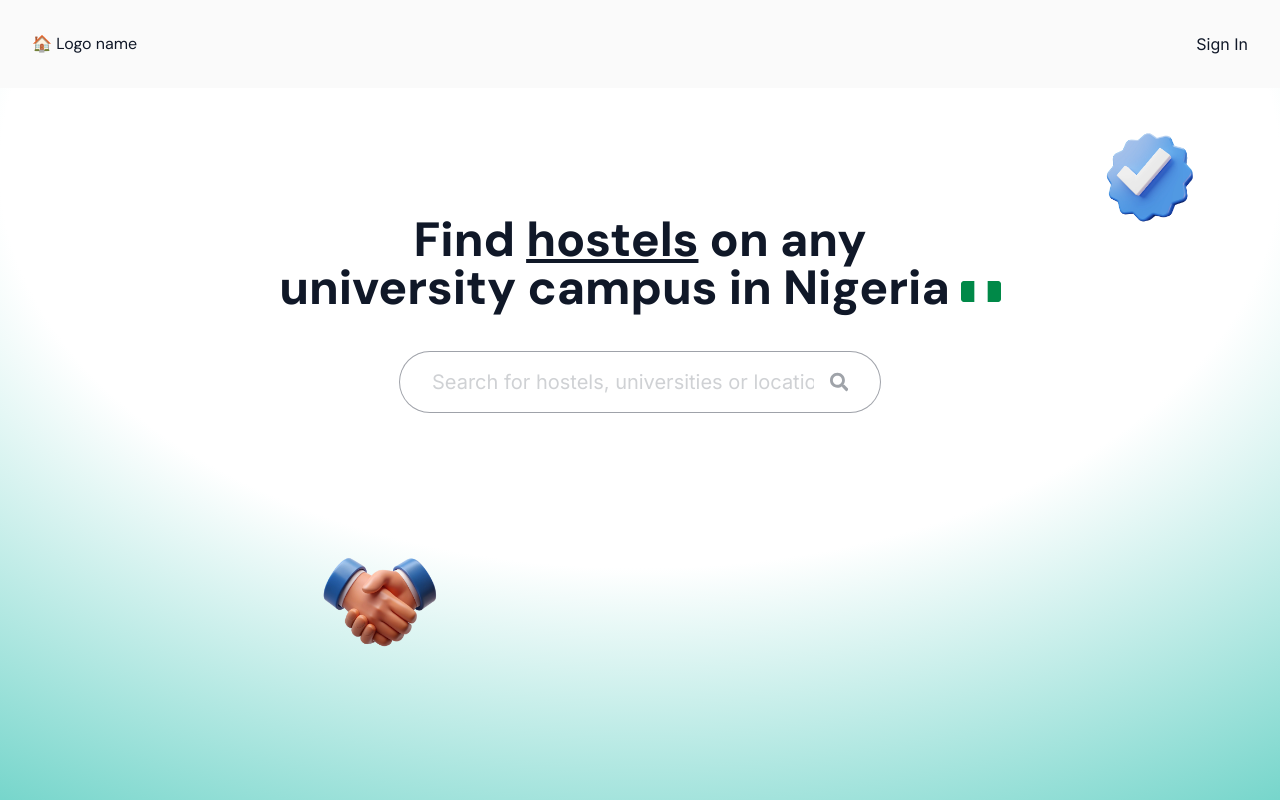
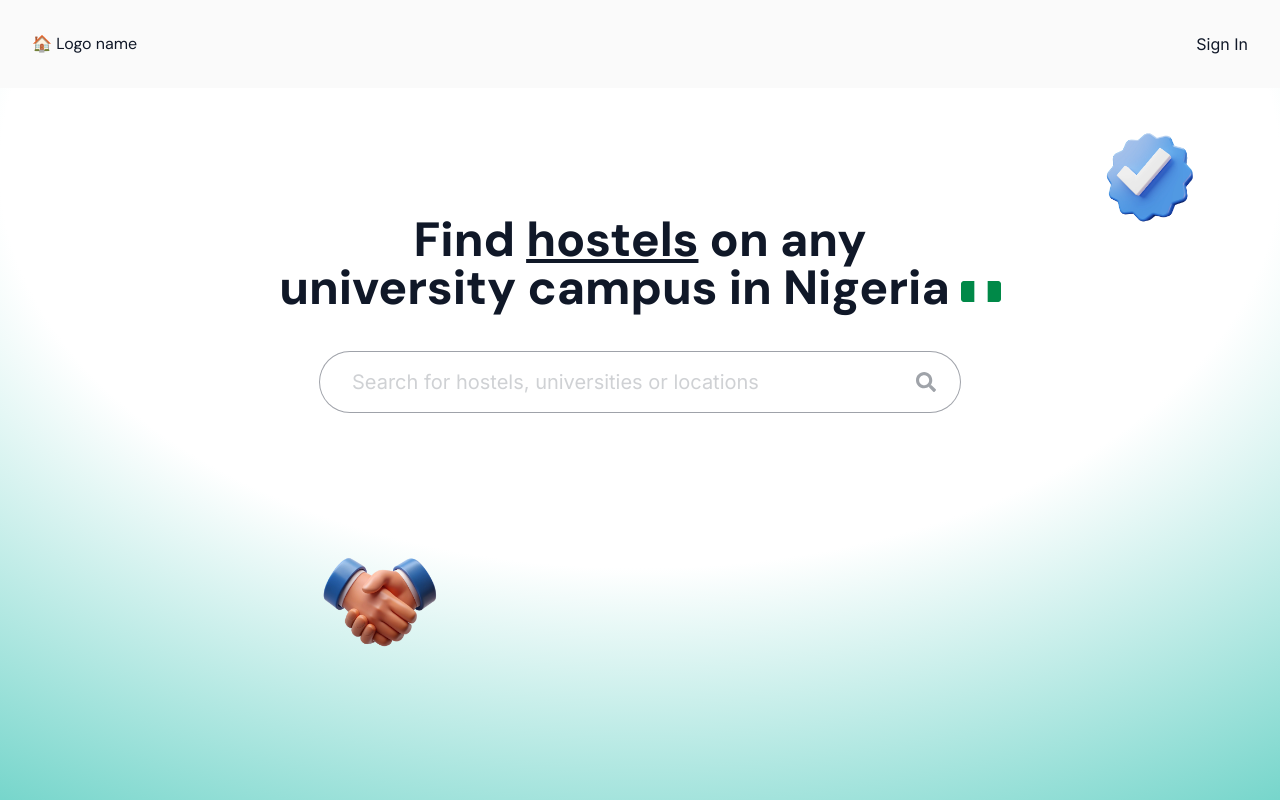
Before and after one commit to fagbenjaenoch/dorms-ng, a Next.js app in the folder apps/frontend/: page / in a window 1280 px wide. Shown: the top 800 px of the page. Built offline with nearby package versions, Linux system fonts and the light colour scheme.

Commit message:
updated landing search ui button

```diff
--- a/apps/frontend/app/components/LandingSearch.tsx
+++ b/apps/frontend/app/components/LandingSearch.tsx
@@ -2,13 +2,15 @@ import { FaSearch } from "react-icons/fa";
 
 export default function LandingSearch() {
   return (
-    <div className="text-xl px-8 py-4 w-120 flex items-center gap-4 ring ring-gray-900/40 rounded-full text-gray-900/40">
+    <div className="relative text-xl px-8 py-4 w-160 flex items-center gap-4 ring ring-gray-900/40 rounded-full text-gray-900/40">
       <input
         type="text"
-        className="w-full"
+        className="w-full mr-8"
         placeholder="Search for hostels, universities or locations"
       />
-      <FaSearch className="cursor-pointer relative hover:text-gray-900/60 transition ease-out" />
+      <button className="absolute top-1 right-2 group hover:bg-gray-500/20 p-4 rounded-full cursor-pointer">
+        <FaSearch className="relative group-hover:text-gray-900/60 transition ease-out" />
+      </button>
     </div>
   );
 }
```
